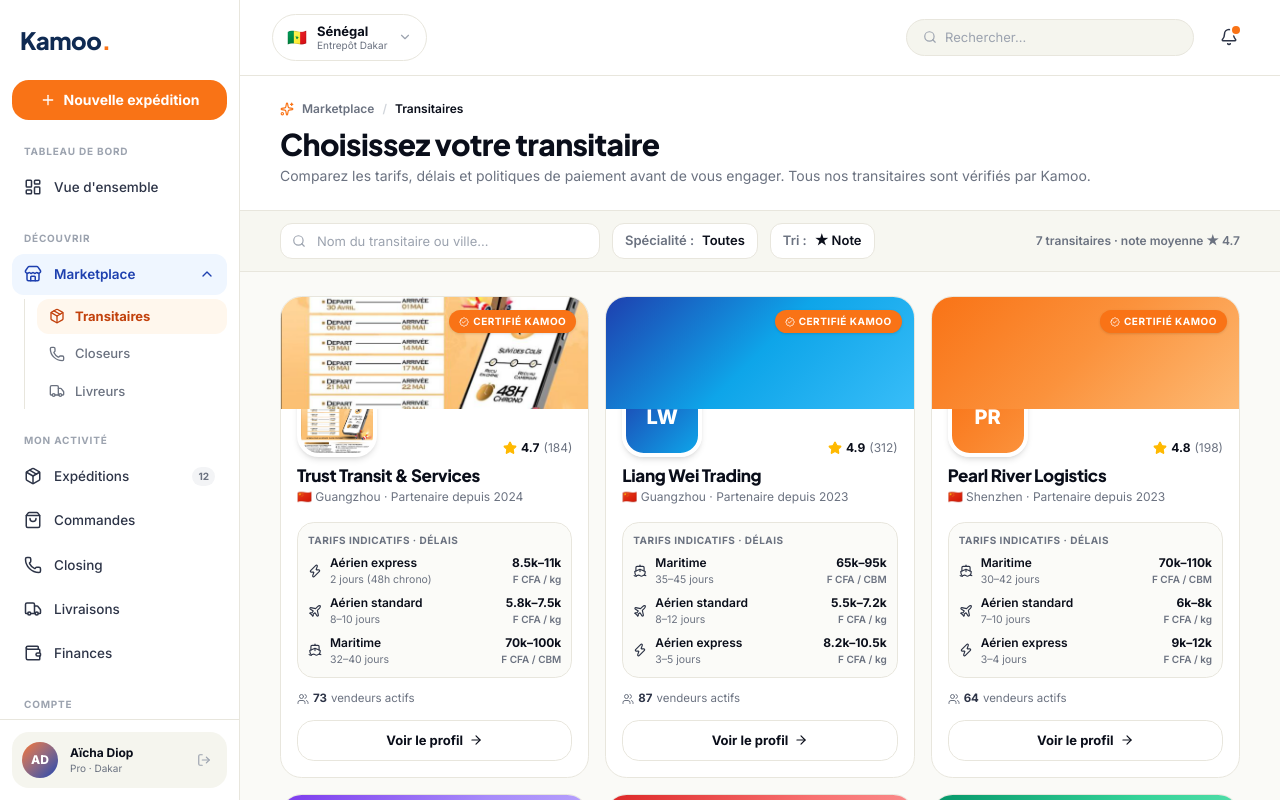
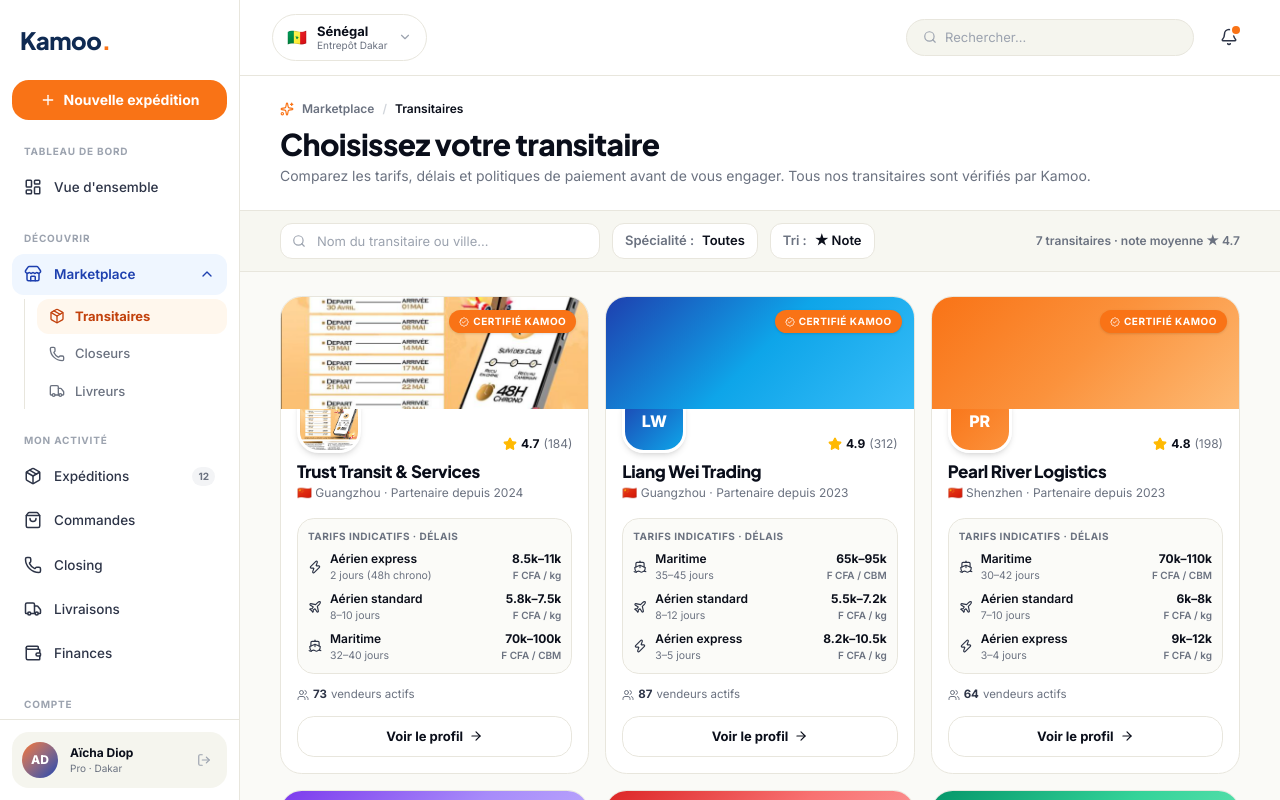
Before and after one commit to Patrick-hub90/kamoo-app, a Next.js app: page /marketplace/transitaires in a window 1280 px wide. Built offline with nearby package versions, Linux system fonts and the light colour scheme.

Commit message:
design(transitaire-card): logo moins enfoncé (1/4 sur banner au lieu de la moitié)

```diff
--- a/src/components/kamoo/transitaire-card.tsx
+++ b/src/components/kamoo/transitaire-card.tsx
@@ -63,10 +63,10 @@ export function TransitaireCard({ transitaire: t }: Props) {
       </div>
 
       <div className="px-4 pb-4">
-        {/* Logo overlay sur la bannière (gros, 1/3 sur banner, 2/3 dessous) */}
-        <div className="-mt-8 flex items-end justify-between">
+        {/* Logo : taille 64px, juste un quart sur la bannière */}
+        <div className="-mt-5 flex items-end justify-between">
           <div
-            className="grid h-20 w-20 place-items-center overflow-hidden rounded-2xl border-4 border-white bg-white text-xl font-extrabold text-white shadow-md"
+            className="grid h-16 w-16 place-items-center overflow-hidden rounded-2xl border-[3px] border-white bg-white text-base font-extrabold text-white shadow-md"
             style={!t.logoImageUrl ? { background: t.avatarBg } : undefined}
           >
             {t.logoImageUrl ? (
```
